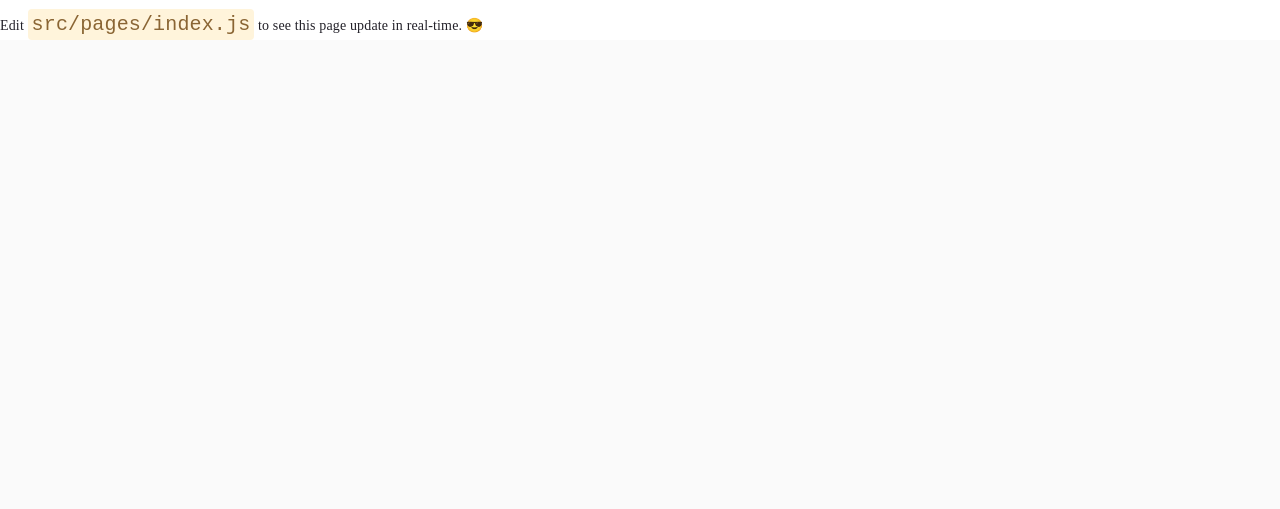
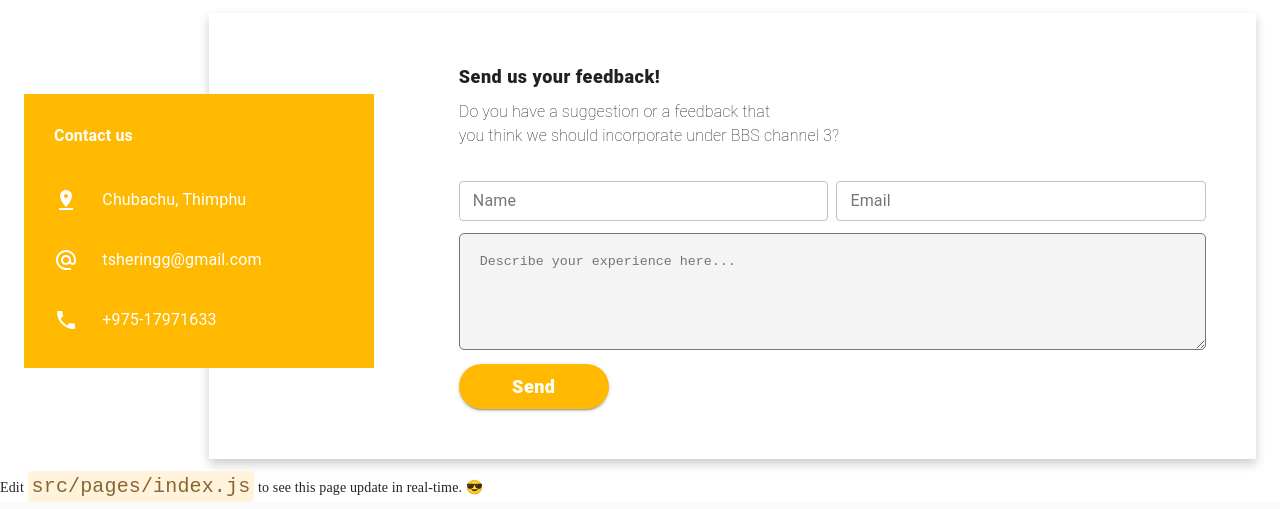
Before and after one commit to Rinzin2018/bbs3-web-app, a Gatsby site: page / in a window 1280 px wide. Shown: the part 1923-2432 px from the top of the page. Before the commit the page ends 1983 px from the top, so only its background shows below. Built offline with nearby package versions, Linux system fonts and the light colour scheme; Gatsby itself is replaced by a stand-in of ours.

Commit message:
Landing components design

```diff
--- a/src/component/Appbar/Appbar.js
+++ b/src/component/Appbar/Appbar.js
@@ -24,21 +24,23 @@ const useStyles = makeStyles(theme => ({
     height: 170
   },
   logo: {
-    marginTop: 20,
+    width: 150,
+    height: 150,
     marginLeft: 20,
 
     [theme.breakpoints.down('xs')]: {
       marginTop: 15,
       marginLeft: 0,
-      height: 50
+      height: 50,
+      width: 100
     }
   },
   nav: {
     fontFamily: 'Nunita',
-    marginTop: 35
+    marginTop: 45
   },
   search: {
-    marginTop: 35,
+    marginTop: 45,
     fontSize: 35,
     color: 'gray',
     cursor: 'pointer',
--- /dev/null
+++ b/src/component/Feedback/Feedback.js
@@ -0,0 +1,130 @@
+import React from 'react';
+import {Button, Card, Container, Grid, Hidden, Paper, TextareaAutosize, TextField, Typography} from '@material-ui/core';
+import {makeStyles} from '@material-ui/core/styles';
+import PinDropIcon from '@material-ui/icons/PinDrop';
+import AlternateEmailIcon from '@material-ui/icons/AlternateEmail';
+import PhoneIcon from '@material-ui/icons/Phone';
+
+const useStyles = makeStyles(theme => ({
+  section: {
+    marginTop: 100
+  },
+  paper: {
+    position: 'absolute',
+    width: 350,
+    borderRadius: 0,
+    marginTop: '-365px',
+    padding: 30,
+    boxShadow: 'none',
+    backgroundColor: theme.secondary
+  },
+  card: {
+    width: '85%',
+    padding: 50,
+    borderRadius: 0,
+    boxShadow: '0 5px 10px 0 rgba(0, 0, 0, 0.2)',
+    [theme.breakpoints.down('xs')]: {
+      width: '100%',
+    }
+  },
+  feedbackText: {
+    marginLeft: 200,
+    [theme.breakpoints.down('xs')]:{
+      marginLeft: 0
+    }
+  },
+  text: {
+    textAlign: 'left',
+    fontWeight: 800,
+    fontSize: 18,
+    letterSpacing: 0.5,
+  },
+  button: {
+    textTransform: 'capitalize',
+    width: 150,
+    color: 'white',
+    fontWeight: 900,
+    borderRadius: 25,
+    float: 'left',
+    height: 45,
+    fontSize: 18,
+    [theme.breakpoints.down('xs')]:{
+      width: '100%',
+    }
+  }
+}));
+export const Feedback = () => {
+  const classes = useStyles();
+
+  return (
+    <div className={classes.section}>
+      <Container>
+        <Grid container>
+          <Grid item lg={12} xs={12} align="right">
+            <Card className={classes.card}>
+              <div className={classes.feedbackText}>
+                <Typography className={classes.text}>
+                  Send us your feedback!
+                </Typography>
+                <Typography style={{textAlign: 'left', marginTop: 10, marginBottom: 25, fontWeight: 200}}>
+                  Do you have a suggestion or a feedback that <br/>
+                  you think we should incorporate under BBS channel 3?
+                </Typography>
+                <Grid container spacing={1}>
+                  <Grid item lg={6} xs={12}>
+                    <TextField variant="outlined" margin="dense" label="Name" fullWidth/>
+                  </Grid>
+                  <Grid item lg={6} xs={12}>
+                    <TextField variant="outlined" margin="dense" type="email" label="Email" fullWidth/>
+                  </Grid>
+                  <Grid item lg={12} xs={12}>
+                    <TextareaAutosize aria-label="minimum height" minRows={5}
+                                      placeholder="Describe your experience here..."
+                                      style={{borderRadius: 5, width: '100%', padding: 20, backgroundColor: '#f4f4f4'}}
+                    />
+                  </Grid>
+                  <Grid item lg={12} xs={12}>
+                    <Button variant="contained" color="secondary" className={classes.button}>Send</Button>
+                  </Grid>
+                </Grid>
+              </div>
+            </Card>
+          </Grid>
+        </Grid>
+        <Hidden smDown={true}>
+          <Paper className={classes.paper}>
+            <Typography style={{color: 'white', fontWeight: 700, marginBottom: 40}}>
+              Contact us
+            </Typography>
+            <Grid container>
+              <Grid item lg={2} xs={2}>
+                <PinDropIcon style={{marginRight: 20, color: 'white'}}/>
+              </Grid>
+              <Grid item lg={10} xs={10}>
+                <Typography style={{color: 'white', fontWeight: 400}}>
+                  Chubachu, Thimphu
+                </Typography>
+              </Grid>
+              <Grid item lg={2} xs={2}>
+                <AlternateEmailIcon style={{marginRight: 20, marginTop: 30, color: 'white'}}/>
+              </Grid>
+              <Grid item lg={10} xs={10}>
+                <Typography style={{color: 'white', fontWeight: 400, marginTop: 30,}}>
+                  tsheringg@gmail.com
+                </Typography>
+              </Grid>
+              <Grid item lg={2} xs={2}>
+                <PhoneIcon style={{marginRight: 20, marginTop: 30, color: 'white'}}/>
+              </Grid>
+              <Grid item lg={10} xs={10}>
+                <Typography style={{color: 'white', marginTop: 30, fontWeight: 400}}>
+                  +975-17971633
+                </Typography>
+              </Grid>
+            </Grid>
+          </Paper>
+        </Hidden>
+      </Container>
+    </div>
+  );
+};
--- a/src/component/Landing/Banner/Banner.js
+++ b/src/component/Landing/Banner/Banner.js
@@ -37,6 +37,13 @@ const useStyles = makeStyles(theme => ({
     borderBottomRightRadius: 350,
     marginTop: 100,
 
+    [theme.breakpoints.down('md')]: {
+      height: 380,
+      borderTopLeftRadius: 250,
+      borderBottomRightRadius: 250,
+      marginTop: 130,
+    },
+
     [theme.breakpoints.down('xs')]: {
       height: 300,
       borderTopLeftRadius: 150,
@@ -49,6 +56,12 @@ const useStyles = makeStyles(theme => ({
     backgroundColor: theme.primary,
     borderTopLeftRadius: 350,
     borderBottomRightRadius: 350,
+
+    [theme.breakpoints.down('md')]: {
+      height: 380,
+      borderTopLeftRadius: 250,
+      borderBottomRightRadius: 250,
+    },
 
     [theme.breakpoints.down('xs')]: {
       height: 300,
@@ -63,6 +76,12 @@ const useStyles = makeStyles(theme => ({
     objectFit: 'cover',
     borderTopLeftRadius: 350,
     borderBottomRightRadius: 350,
+
+    [theme.breakpoints.down('md')]: {
+      height: 400,
+      borderTopLeftRadius: 250,
+      borderBottomRightRadius: 250,
+    },
 
     [theme.breakpoints.down('xs')]: {
       marginTop: '-10px',
@@ -84,7 +103,7 @@ export const Banner = () => {
       </Hidden>
       <Container>
         <Grid container>
-          <Grid item lg={5} xs={12}>
+          <Grid item lg={5} md={5} xs={12}>
             <div className={classes.bannerText}>
               <Typography variant={'h5'} className={classes.head}>Study with us!</Typography>
               <Typography className={classes.notes}>Check scheduled classes for all subjects</Typography>
@@ -92,7 +111,7 @@ export const Banner = () => {
             </div>
           </Grid>
           <Hidden smDown={true}>
-            <Grid item lg={7} xs={12}>
+            <Grid item lg={7} md={7} xs={12}>
               <div className={classes.div}>
                 <div className={classes.div1}>
                   <img src={require('../../../images/banner-child.jpg').default} className={classes.image} alt=""/>
--- a/src/component/Landing/LandingComponent/LandingComponent.js
+++ b/src/component/Landing/LandingComponent/LandingComponent.js
@@ -2,6 +2,7 @@ import React from 'react';
 import {Banner} from '../Banner/Banner';
 import {VideoSection} from '../VideoSection/VideoSection';
 import {Schedule} from '../Schedule/Schedule';
+import {Feedback} from '../../Feedback/Feedback';
 
 export const LandingComponent = () => {
   return (
@@ -9,6 +10,7 @@ export const LandingComponent = () => {
       <Banner/>
       <VideoSection/>
       <Schedule/>
+      <Feedback/>
     </React.Fragment>
   );
 };
--- a/src/component/Landing/Schedule/Schedule.js
+++ b/src/component/Landing/Schedule/Schedule.js
@@ -1,5 +1,5 @@
 import React from 'react';
-import {Button, Container, Grid, Typography} from '@material-ui/core';
+import {Button, Container, Grid, Hidden, Typography} from '@material-ui/core';
 import {makeStyles} from '@material-ui/core/styles';
 
 const useStyles = makeStyles(theme => ({
@@ -11,21 +11,38 @@ const useStyles = makeStyles(theme => ({
   },
   scheduleImage: {
     width: '100%',
-    height: 500
+    height: 500,
+    [theme.breakpoints.down('md')]: {
+      height: 350,
+      width: '90%',
+    }
+  },
+  mobileImage: {
+    width: 100,
+    height: 100,
+    objectFit: 'contain',
+    marginTop: 40
   },
   text: {
     fontSize: 20,
-     marginTop: 180,
-    [theme.breakpoints.down('xs')]:{
+    marginTop: 180,
+
+    [theme.breakpoints.down('md')]: {
+      marginTop: 130,
+    },
+
+    [theme.breakpoints.down('xs')]: {
       marginTop: 30,
-      fontSize: 18
+      fontSize: 15,
+      fontWeight: 200
     }
   },
   text2: {
     fontSize: 20,
 
-    [theme.breakpoints.down('xs')]:{
-      fontSize: 18
+    [theme.breakpoints.down('xs')]: {
+      fontSize: 15,
+      fontWeight: 200
     }
   },
   button: {
@@ -36,7 +53,13 @@ const useStyles = makeStyles(theme => ({
     borderRadius: 25,
     marginTop: 20,
     fontWeight: 900,
-    textTransform: 'capitalize'
+    textTransform: 'capitalize',
+    [theme.breakpoints.down('xs')]: {
+      width: 150,
+      height: 30,
+      fontSize: 12,
+      marginTop: 30
+    }
   }
 }));
 export const Schedule = () => {
@@ -46,14 +69,21 @@ export const Schedule = () => {
     <div className={classes.section}>
       <Container>
         <Grid container>
-          <Grid item lg={5} xs={12}>
+          <Grid item lg={5} md={5} xs={7}>
             <Typography className={classes.text}>Don't miss any of our programs. Check our</Typography>
             <Typography className={classes.text2}>schedule updates here</Typography>
             <Button color="secondary" variant="contained" className={classes.button}>Check Schedule</Button>
           </Grid>
-          <Grid item lg={7} xs={12}>
-            <img src={require('../../../images/schedule.png').default} className={classes.scheduleImage} alt=""/>
-          </Grid>
+          <Hidden smDown={true}>
+            <Grid item lg={7} md={7}>
+              <img src={require('../../../images/schedule.png').default} className={classes.scheduleImage} alt=""/>
+            </Grid>
+          </Hidden>
+          <Hidden smUp={true}>
+            <Grid item xs={5} align="center">
+              <img src={require('../../../images/schedule-mobile.png').default} className={classes.mobileImage} alt=""/>
+            </Grid>
+          </Hidden>
         </Grid>
       </Container>
     </div>
--- a/src/component/Landing/VideoSection/VideoSection.js
+++ b/src/component/Landing/VideoSection/VideoSection.js
@@ -21,12 +21,12 @@ export const VideoSection = () => {
         <Grid container spacing={2}>
           <Hidden smDown={true}>
             <Grid item lg={9}>
-              <ReactPlayer url="https://www.youtube.com/watch?v=J2Y7pSCMMWk"
+              <ReactPlayer url="http://edu.dcpl.bt/rails/active_storage/blobs/redirect/eyJfcmFpbHMiOnsibWVzc2FnZSI6IkJBaHBBY3M9IiwiZXhwIjpudWxsLCJwdXIiOiJibG9iX2lkIn19--78345a83f42a0c3d64927df6288651a1fc2999db/States%20of%20matter%20for%20kids%20-%20What%20are%20the%20states%20of%20matter%20Solid,%20liquid%20and%20gas.mp4"
                            controls={true}
                            volume={9}
                            muted={true}
                            width={'100%'}
-                           height={500}
+                           height={416}
                            playing={true}
               />
             </Grid>
@@ -46,7 +46,7 @@ export const VideoSection = () => {
           <Grid item lg={3} xs={12}>
             <Grid container spacing={2}>
               <Grid item lg={12} xs={12}>
-                <ReactPlayer url="../../../images/video.mov"
+                <ReactPlayer url="../../../images/hello.mp4"
                              controls={true}
                              volume={9}
                              muted={true}
```
Also changed, not shown: src/images/logo.png, src/images/schedule-mobile.png (added), 1 other file.
